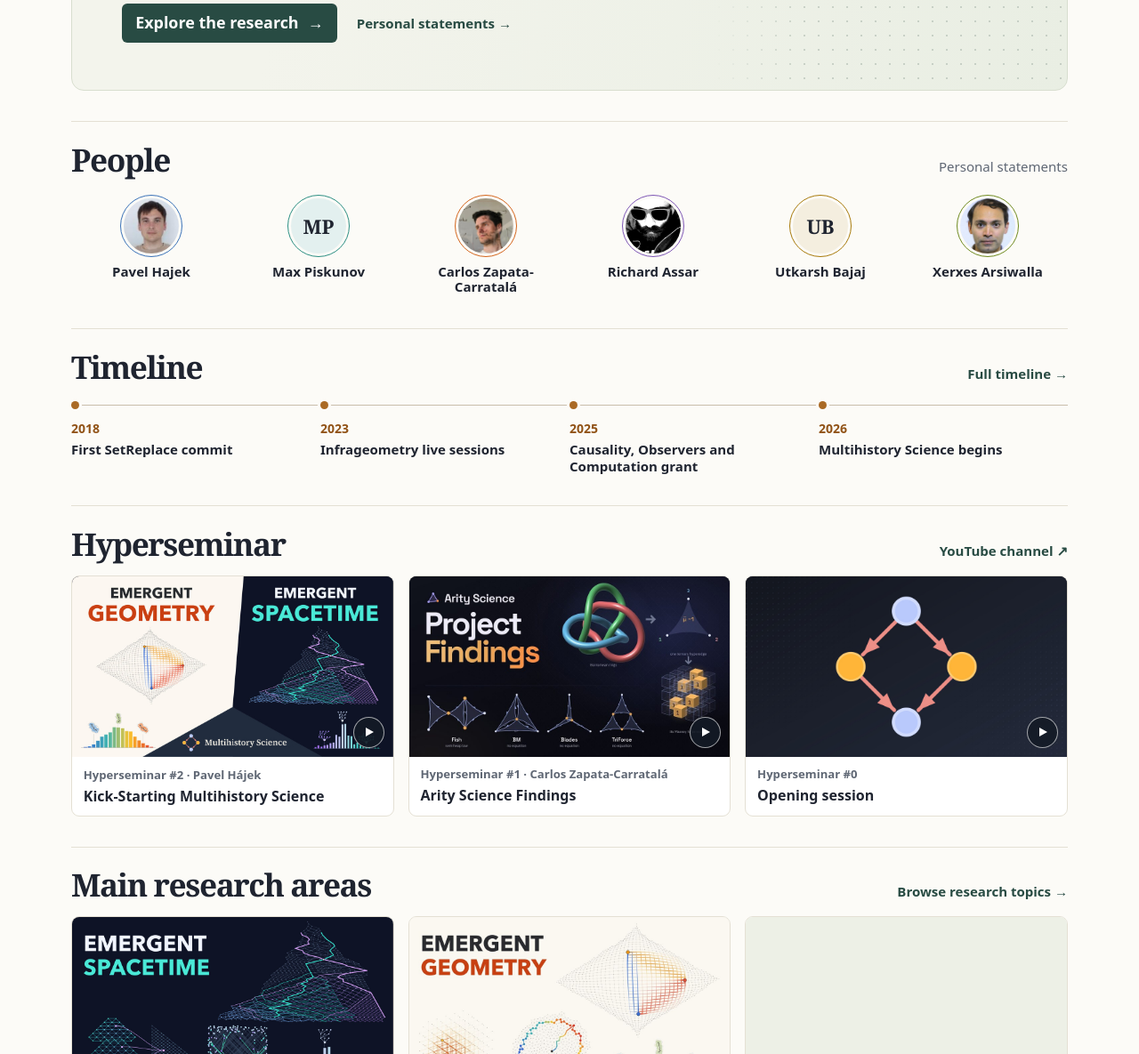
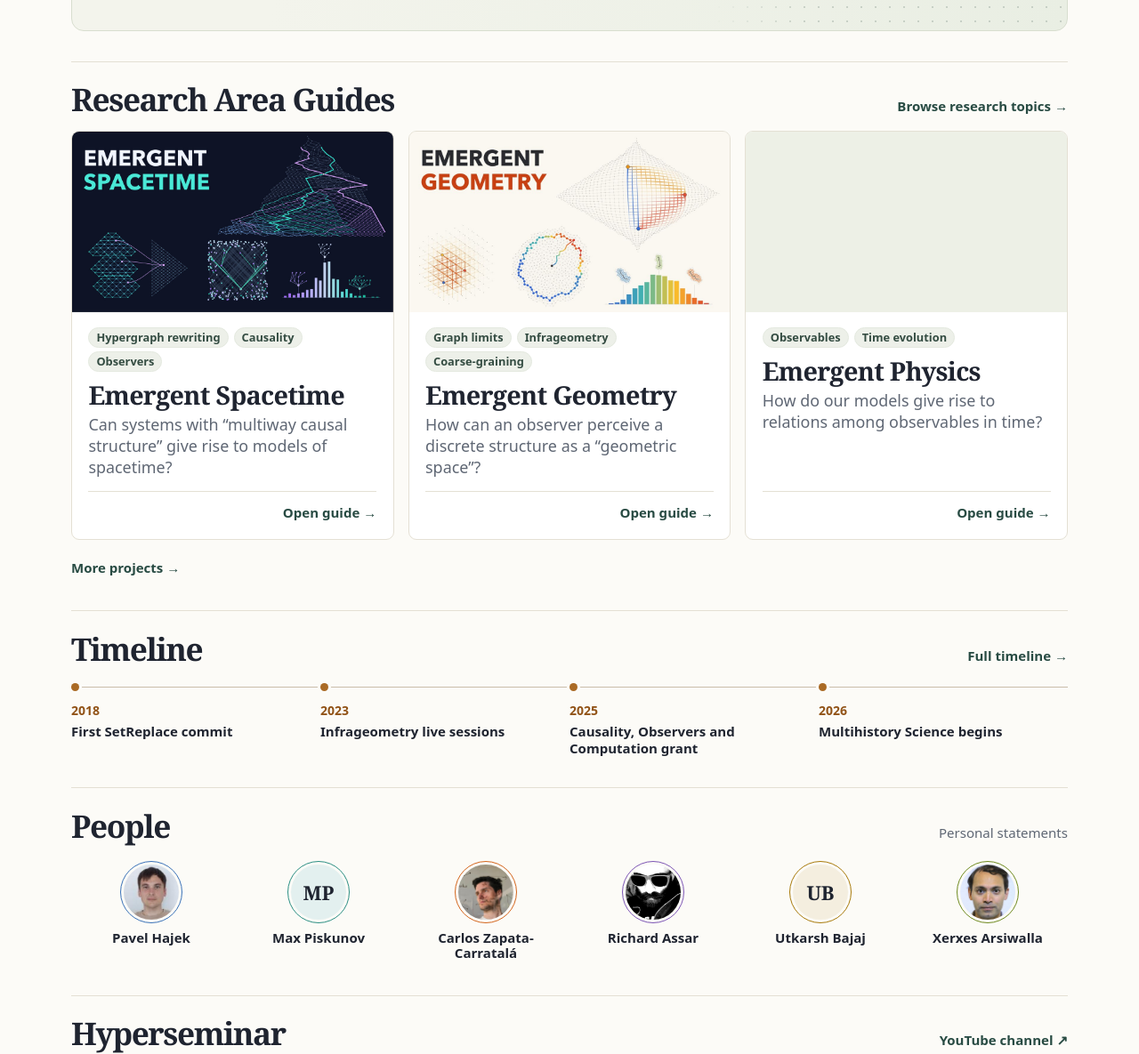
Before and after one commit to Multihistory/multihistory.github.io, an Astro site: page / in a window 1280 px wide. Shown: the part 458-1643 px from the top of the page at 89% size. Built offline with nearby package versions, Linux system fonts and the light colour scheme; Astro itself is replaced by a stand-in of ours.

Commit message:
fix: lead the homepage and navigation with guides

```diff
--- a/src/data/site.ts
+++ b/src/data/site.ts
@@ -16,10 +16,10 @@ export const site = {
   disclaimer:
     "The collaboration grew out of research connections made through the Wolfram Institute but is not affiliated with, or endorsed by, Wolfram Research, the Wolfram Foundation, the Wolfram Institute or Stephen Wolfram.",
   nav: [
+    { label: "Guides", href: "/#research" },
+    { label: "Timeline", href: "/#timeline" },
     { label: "People", href: "/#people" },
-    { label: "Timeline", href: "/#timeline" },
     { label: "Hyperseminar", href: "/#hyperseminar" },
-    { label: "Research", href: "/#research" },
     { label: "Resources", href: "/resources/", id: "resources" },
   ],
 };
--- a/src/pages/index.astro
+++ b/src/pages/index.astro
@@ -20,81 +20,12 @@ const featuredPeople = home.people.map(person).filter((member) => member !== und
       <div class="hero-copy">
         <p>{home.introduction}</p>
         <p class="hero-note">{home.purpose}</p>
-        <div class="hero-actions">
-          <a class="home-primary" href="#research">Explore the research <span aria-hidden="true">→</span></a>
-          <a class="home-link" href={href("/statements/")}>Personal statements <span aria-hidden="true">→</span></a>
-        </div>
-      </div>
-    </section>
-
-    <section class="home-section" id="people" aria-labelledby="people-title">
-      <div class="section-heading">
-        <h2 id="people-title">People</h2>
-        <p>Personal statements</p>
-      </div>
-      <ul class="people-grid">
-        {featuredPeople.map((member) => {
-          const portrait = photo(member.photo);
-          const initials = member.name.split(" ").slice(0, 2).map((name) => name[0]).join("");
-          return (
-            <li>
-              <a class="person" href={href(`/statements/#${member.slug}`)} aria-label={`Personal statement of ${member.name}`}>
-                <span class="avatar" style={`--person-color:${member.color}`} aria-hidden="true">
-                  {portrait ? <Image src={portrait} width={144} height={144} alt="" /> : <span class="initials">{initials}</span>}
-                </span>
-                <span class="person-name">{member.name}</span>
-              </a>
-            </li>
-          );
-        })}
-      </ul>
-    </section>
-
-    <section class="home-section" id="timeline" aria-labelledby="timeline-title">
-      <div class="section-heading">
-        <h2 id="timeline-title">Timeline</h2>
-        <a class="home-link" href={href("/timeline/")}>Full timeline <span aria-hidden="true">→</span></a>
-      </div>
-      <ol class="milestones">
-        {home.milestones.map((milestone) => (
-          <li>
-            <a href={link(milestone.href)}>
-              <time datetime={milestone.date}>{milestone.date.slice(0, 4)}</time>
-              <strong>{milestone.label}</strong>
-            </a>
-          </li>
-        ))}
-      </ol>
-    </section>
-
-    <section class="home-section" id="hyperseminar" aria-labelledby="seminar-title">
-      <div class="section-heading">
-        <h2 id="seminar-title">Hyperseminar</h2>
-        <a class="home-link" href={home.youtube}>YouTube channel <span aria-hidden="true">↗</span></a>
-      </div>
-      <div class="video-grid" id="recordings">
-        {home.seminars.map((seminar) => (
-          <a class="video-card" href={`https://www.youtube.com/watch?v=${seminar.videoId}`}>
-            <div class="video-cover">
-              <Image src={seminar.cover} width={720} widths={[360, 720]} sizes="(max-width: 610px) 82vw, 360px" alt="" />
-              <span class="play" aria-hidden="true"></span>
-            </div>
-            <div class="video-info">
-              <p>{seminar.label}</p>
-              <h3>{seminar.title}</h3>
-            </div>
-          </a>
-        ))}
-      </div>
-      <div class="carousel-controls" id="recording-controls" hidden>
-        <button type="button" aria-controls="recordings" aria-label="Previous recording">←</button>
-        <button type="button" aria-controls="recordings" aria-label="Next recording">→</button>
       </div>
     </section>
 
     <section class="home-section" id="research" aria-labelledby="research-title">
       <div class="section-heading">
-        <h2 id="research-title">Main research areas</h2>
+        <h2 id="research-title">Research Area Guides</h2>
         <a class="home-link" id="contributions" href={href("/topics/")}>Browse research topics <span aria-hidden="true">→</span></a>
       </div>
       <div class="research-grid">
@@ -122,6 +53,71 @@ const featuredPeople = home.people.map(person).filter((member) => member !== und
     <p class="more-projects" id="other-research">
       <a class="home-link" id="projects" href={href("/projects/")}>More projects <span aria-hidden="true">→</span></a>
     </p>
+
+    <section class="home-section" id="timeline" aria-labelledby="timeline-title">
+      <div class="section-heading">
+        <h2 id="timeline-title">Timeline</h2>
+        <a class="home-link" href={href("/timeline/")}>Full timeline <span aria-hidden="true">→</span></a>
+      </div>
+      <ol class="milestones">
+        {home.milestones.map((milestone) => (
+          <li>
+            <a href={link(milestone.href)}>
+              <time datetime={milestone.date}>{milestone.date.slice(0, 4)}</time>
+              <strong>{milestone.label}</strong>
+            </a>
+          </li>
+        ))}
+      </ol>
+    </section>
+
+    <section class="home-section" id="people" aria-labelledby="people-title">
+      <div class="section-heading">
+        <h2 id="people-title">People</h2>
+        <p>Personal statements</p>
+      </div>
+      <ul class="people-grid">
+        {featuredPeople.map((member) => {
+          const portrait = photo(member.photo);
+          const initials = member.name.split(" ").slice(0, 2).map((name) => name[0]).join("");
+          return (
+            <li>
+              <a class="person" href={href(`/statements/#${member.slug}`)} aria-label={`Personal statement of ${member.name}`}>
+                <span class="avatar" style={`--person-color:${member.color}`} aria-hidden="true">
+                  {portrait ? <Image src={portrait} width={144} height={144} alt="" /> : <span class="initials">{initials}</span>}
+                </span>
+                <span class="person-name">{member.name}</span>
+              </a>
+            </li>
+          );
+        })}
+      </ul>
+    </section>
+
+    <section class="home-section" id="hyperseminar" aria-labelledby="seminar-title">
+      <div class="section-heading">
+        <h2 id="seminar-title">Hyperseminar</h2>
+        <a class="home-link" href={home.youtube}>YouTube channel <span aria-hidden="true">↗</span></a>
+      </div>
+      <div class="video-grid" id="recordings">
+        {home.seminars.map((seminar) => (
+          <a class="video-card" href={`https://www.youtube.com/watch?v=${seminar.videoId}`}>
+            <div class="video-cover">
+              <Image src={seminar.cover} width={720} widths={[360, 720]} sizes="(max-width: 610px) 82vw, 360px" alt="" />
+              <span class="play" aria-hidden="true"></span>
+            </div>
+            <div class="video-info">
+              <p>{seminar.label}</p>
+              <h3>{seminar.title}</h3>
+            </div>
+          </a>
+        ))}
+      </div>
+      <div class="carousel-controls" id="recording-controls" hidden>
+        <button type="button" aria-controls="recordings" aria-label="Previous recording">←</button>
+        <button type="button" aria-controls="recordings" aria-label="Next recording">→</button>
+      </div>
+    </section>
   </div>
 </Layout>
 
@@ -171,20 +167,6 @@ const featuredPeople = home.people.map(person).filter((member) => member !== und
   .hero h1 { padding-top: clamp(1.6rem, 4.5vw, 3.5rem); font-size: clamp(2.4rem, 5.65vw, 4.75rem); letter-spacing: -.06em; line-height: 1; margin: 0 0 1.2rem; }
   .hero p { color: var(--ink); font-size: clamp(1.06rem, 1.64vw, 1.32rem); line-height: 1.4; max-width: 46ch; text-wrap: balance; margin: 0; }
   .hero .hero-note { color: var(--muted); margin-top: .6rem; max-width: 53ch; font-size: 1rem; }
-  .hero-actions { display: flex; align-items: center; gap: .65rem 1.35rem; flex-wrap: wrap; margin-top: 1.45rem; }
-  .home-primary {
-    display: inline-flex;
-    align-items: center;
-    gap: .65rem;
-    min-height: 44px;
-    padding: .45rem .95rem;
-    border-radius: 6px;
-    background: var(--green-fill);
-    color: white;
-    text-decoration: none;
-    font-weight: 650;
-  }
-  .home-primary:hover { background: var(--green-fill-hover); color: white; }
   .home-link { color: var(--home-green); font-size: .94rem; text-decoration: none; font-weight: 650; }
   .home-link:hover { color: var(--home-green); text-decoration: underline; }
   .hero-art {
@@ -274,8 +256,6 @@ const featuredPeople = home.people.map(person).filter((member) => member !== und
     .hero-art { padding: .75rem 1.125rem 1rem; }
     .hero-art::before { mask-image: radial-gradient(ellipse closest-side, black 30%, transparent); }
     .hero-art img { width: 76px; }
-    .hero-actions { gap: .65rem; margin-top: 1rem; font-size: .9rem; }
-    .home-primary { padding-inline: .6rem; gap: .35rem; }
     .home-section { margin-top: 1.5rem; padding-top: .95rem; }
     .section-heading { margin-bottom: .75rem; }
     .section-heading .home-link, .section-heading p { font-size: .875rem; }
```
